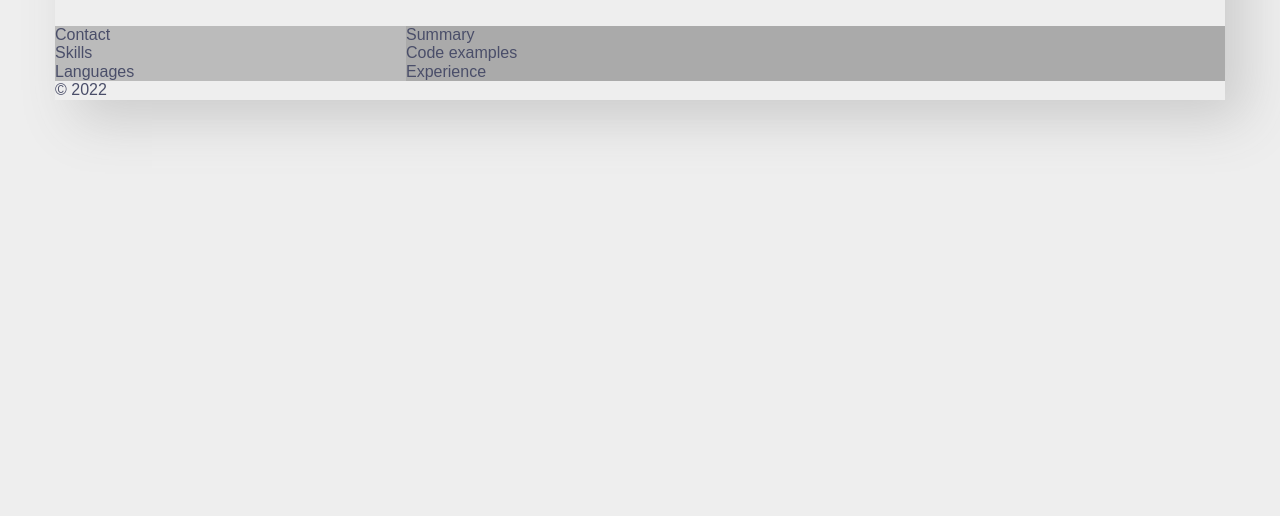
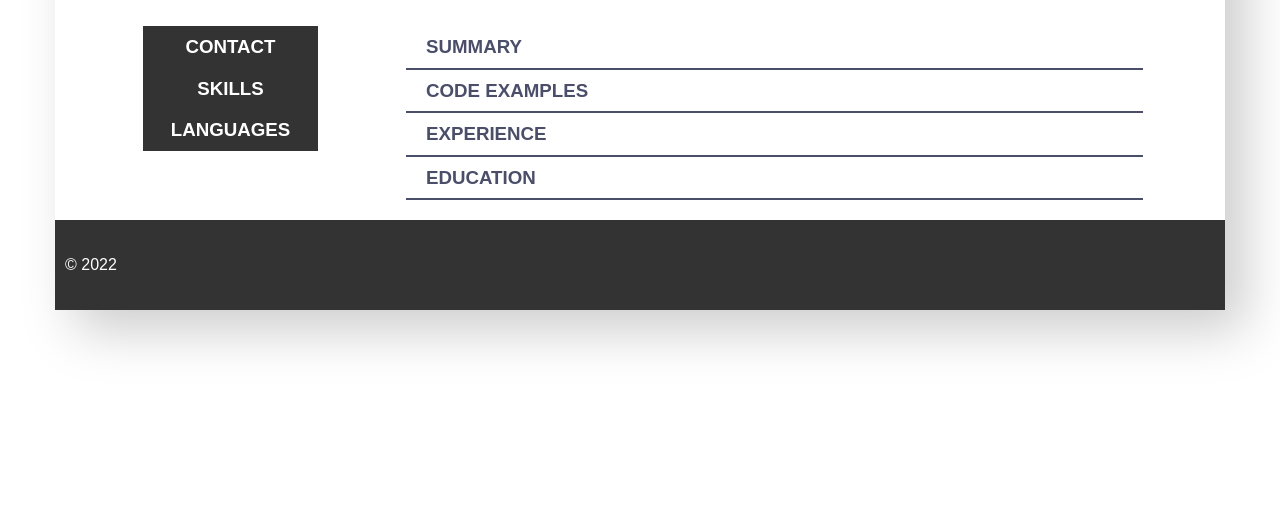
Before and after one commit to arekmastalerczuk/rsschool-cv, a plain HTML site: page index.html in a window 1280 px wide. Shown: the part 284-800 px from the top of the page. Drawn offline with Linux system fonts and the light colour scheme.

Commit message:
feat: add class names to section titles & basic styles

```diff
--- a/css/style.css
+++ b/css/style.css
@@ -8,31 +8,28 @@ html {
     box-sizing: inherit;
 }
 
+:root {
+    --default-font-color: #4A4E69;
+}
+
 body {
     font-family: Arial, Helvetica, sans-serif;
-    background-color: #eee;
-    color: #4A4E69;
+    color: var(--default-font-color);
 }
 
-.person__details {
-    display: flex;
-}
-
-.wrapper {
-    width: 1170px;
-    max-width: 100%;
-    margin: 50px auto;
-    box-shadow: 20px 20px 50px #ccc;
+.footer {
+    background-color: #333;
+    padding: 20px 10px;
+    margin-top: 20px;
+    color: white;
 }
 
 .column-left {
     width: 30%;
-    background-color: #bbb;
 }
 
 .column-right {
     width: 70%;
-    background-color: #aaa;
 }
 
 .person__avatar {
@@ -41,6 +38,10 @@ body {
     border-radius: 50%;
     border: 10px solid #9A8C98;
     margin: 30px
+}
+
+.person__details {
+    display: flex;
 }
 
 .person__header {
@@ -67,3 +68,29 @@ body {
 .person__profession {
     font-size: 2em;
 }
+
+.section__title {
+    margin: 0 auto;
+    text-align: center;
+    width: 50%;
+    text-transform: uppercase;
+    padding: 10px 20px;
+    background-color: #333;
+    color: white;
+}
+
+.section__title--underline {
+    width: 90%;
+    margin: 0 auto 0 0;
+    background: none;
+    color: var(--default-font-color);
+    text-align: left;
+    border-bottom: 2px solid var(--default-font-color);
+}
+
+.wrapper {
+    width: 1170px;
+    max-width: 100%;
+    margin: 50px auto;
+    box-shadow: 20px 20px 50px #ccc;
+}
--- a/index.html
+++ b/index.html
@@ -21,17 +21,34 @@
     </header>
     <main class="person__details">
         <div class="column-left">
-            <section>Contact</section>
-            <section>Skills</section>
-            <section>Languages</section>
+            <section>
+                <h3 class="section__title">Contact</h3>
+            </section>
+            <section>
+                <h3 class="section__title">Skills</h3>
+            </section>
+            <section>
+                <h3 class="section__title">Languages</h3>
+            </section>
         </div>
         <div class="column-right">
-            <section>Summary</section>
-            <section>Code examples</section>
-            <section>Experience</section>
+            <section>
+                <h3 class="section__title section__title--underline">Summary</h3>
+            </section>
+            <section>
+                <h3 class="section__title section__title--underline">Code examples</h3>
+            </section>
+            <section>
+                <h3 class="section__title section__title--underline">Experience</h3>
+            </section>
+            <section>
+                <h3 class="section__title section__title--underline">Education</h3>
+            </section>
         </div>
     </main>
-    <footer>&copy 2022</footer>
+    <footer class="footer">
+        <p>&copy 2022</p>
+    </footer>
 </div>
 
 </body>
```
